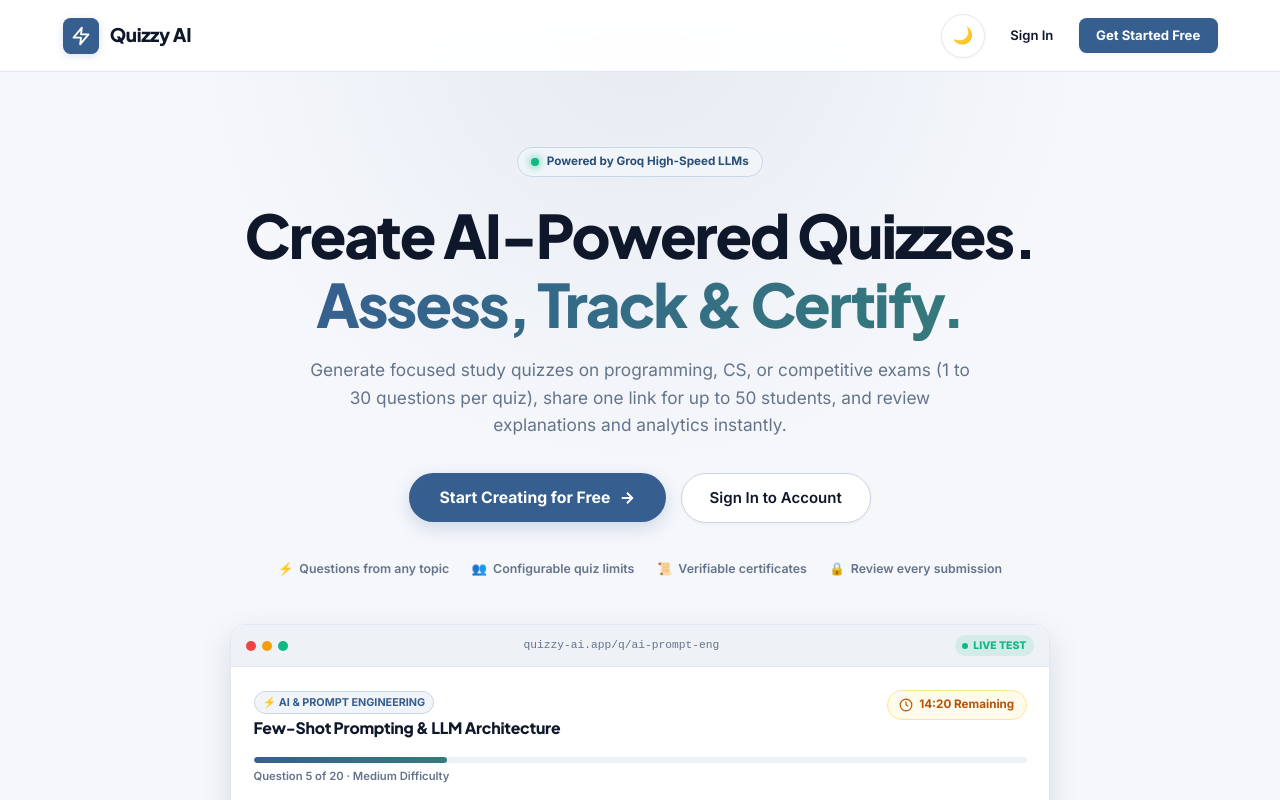
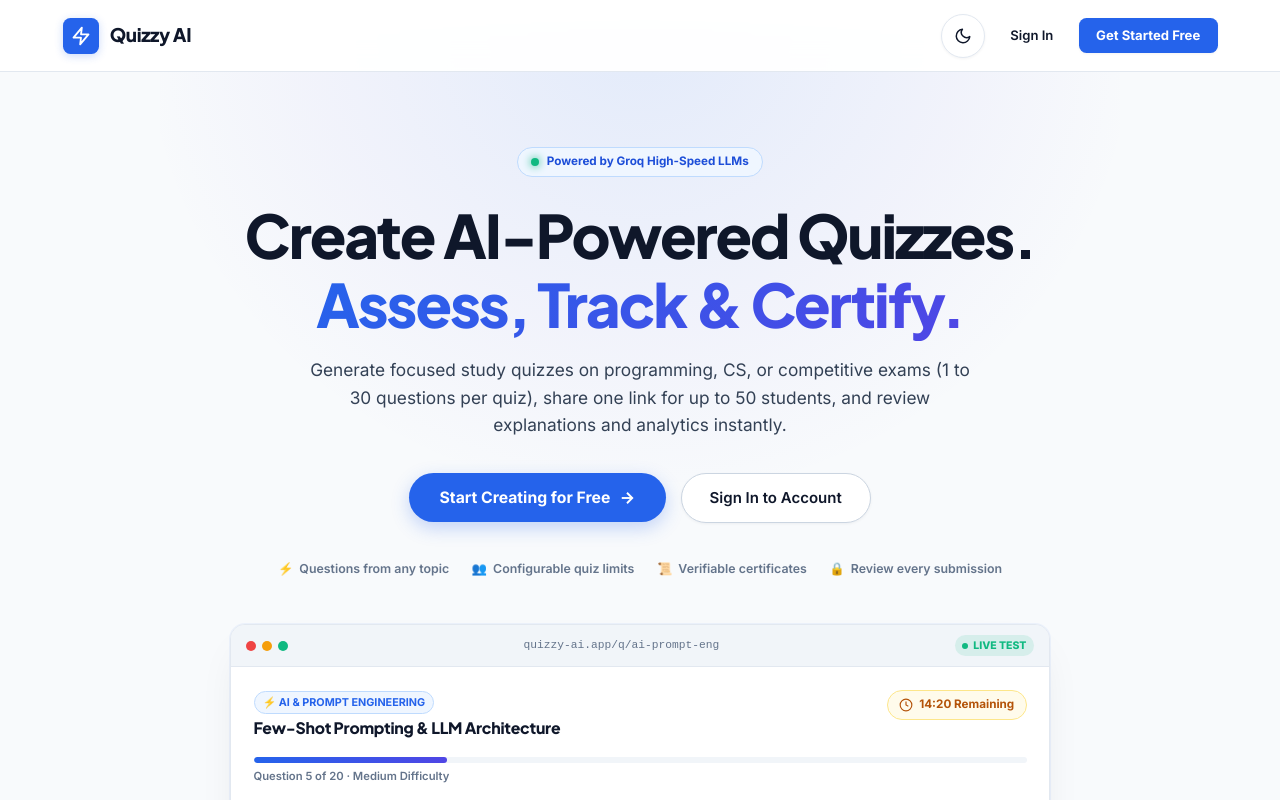
Before and after one commit to Surya0127ks/Ai-powered-quiz-Generator, an Angular app in the folder frontend/: page / in a window 1280 px wide. Shown: the top 800 px of the page. Built offline with nearby package versions, Linux system fonts and the light colour scheme.

Commit message:
style: upgrade muted slate palette to crisp sapphire-blue and indigo study theme

```diff
--- a/frontend/src/app/app.component.ts
+++ b/frontend/src/app/app.component.ts
@@ -83,7 +83,23 @@ import { UserRole } from './core/models/auth.model';
               [attr.aria-pressed]="themeService.isDarkMode()"
               [title]="themeService.isDarkMode() ? 'Switch to Light Mode' : 'Switch to Dark Mode'"
             >
-              {{ themeService.isDarkMode() ? '☀️' : '🌙' }}
+              @if (themeService.isDarkMode()) {
+                <svg width="18" height="18" viewBox="0 0 24 24" fill="none" stroke="currentColor" stroke-width="2" stroke-linecap="round" stroke-linejoin="round" aria-hidden="true">
+                  <circle cx="12" cy="12" r="5"></circle>
+                  <line x1="12" y1="1" x2="12" y2="3"></line>
+                  <line x1="12" y1="21" x2="12" y2="23"></line>
+                  <line x1="4.22" y1="4.22" x2="5.64" y2="5.64"></line>
+                  <line x1="18.36" y1="18.36" x2="19.78" y2="19.78"></line>
+                  <line x1="1" y1="12" x2="3" y2="12"></line>
+                  <line x1="21" y1="12" x2="23" y2="12"></line>
+                  <line x1="4.22" y1="19.78" x2="5.64" y2="18.36"></line>
+                  <line x1="18.36" y1="5.64" x2="19.78" y2="4.22"></line>
+                </svg>
+              } @else {
+                <svg width="18" height="18" viewBox="0 0 24 24" fill="none" stroke="currentColor" stroke-width="2" stroke-linecap="round" stroke-linejoin="round" aria-hidden="true">
+                  <path d="M21 12.79A9 9 0 1 1 11.21 3 7 7 0 0 0 21 12.79z"></path>
+                </svg>
+              }
             </button>
 
             @if (authService.isAuthenticated()) {
@@ -271,7 +287,7 @@ import { UserRole } from './core/models/auth.model';
       display: flex;
       align-items: center;
       justify-content: center;
-      box-shadow: 0 2px 8px rgba(54, 95, 143, 0.18);
+      box-shadow: 0 2px 8px rgba(37, 99, 235, 0.24);
     }
     .brand-title {
       font-family: var(--font-heading);
--- a/frontend/src/app/features/courses/certificate-verify/certificate-verify.component.ts
+++ b/frontend/src/app/features/courses/certificate-verify/certificate-verify.component.ts
@@ -73,7 +73,7 @@ import { VerifyCertificateResult } from '../../../core/models/certificate.model'
     .glass-panel { background: var(--bg-surface); border: 1px solid var(--border-hairline); border-radius: 1rem; padding: 1.75rem; box-shadow: 0 4px 16px rgba(15, 23, 42, 0.05); }
     .search-form { display: flex; gap: 0.75rem; }
     .form-control { flex: 1; background: var(--bg-app); border: 1px solid var(--border-hairline); border-radius: 0.5rem; padding: 0.8rem 1rem; color: var(--text-body); outline: none; font-size: 0.95rem; min-width: 0; }
-    .form-control:focus { border-color: var(--color-primary-500); box-shadow: 0 0 0 3px rgba(74, 124, 179, 0.14); }
+    .form-control:focus { border-color: var(--color-primary-500); box-shadow: 0 0 0 3px rgba(37, 99, 235, 0.16); }
     .margin-top { margin-top: 1.5rem; }
     .result-card.valid { border-color: var(--color-success-border); background: var(--color-success-bg); }
     .result-card.invalid { border-color: var(--color-danger-border); background: var(--color-danger-bg); }
--- a/frontend/src/app/features/dashboard/dashboard.component.ts
+++ b/frontend/src/app/features/dashboard/dashboard.component.ts
@@ -1157,8 +1157,10 @@ import { UserQuizDashboardSummary, UserAttemptItem, UserQuizItem, QuizLeaderboar
         box-shadow: 0 16px 40px rgba(0, 0, 0, 0.08);
       }
     }
-    .card-indigo, .card-purple, .card-emerald, .card-amber { border-left: 3px solid var(--color-primary-600) !important; }
-    .icon-purple, .icon-emerald, .icon-amber { background: var(--color-primary-50); color: var(--color-primary-600); }
+    .card-indigo  { border-left: 3px solid var(--color-primary-600) !important; }
+    .card-purple  { border-left: 3px solid var(--color-ai-purple) !important; }
+    .card-emerald { border-left: 3px solid var(--color-success-text) !important; }
+    .card-amber   { border-left: 3px solid var(--color-warning-text) !important; }
 
     .stat-card-top {
       display: flex;
--- a/frontend/src/app/features/landing/landing.component.ts
+++ b/frontend/src/app/features/landing/landing.component.ts
@@ -40,7 +40,23 @@ interface FaqItem {
               [attr.aria-pressed]="themeService.isDarkMode()"
               [title]="themeService.isDarkMode() ? 'Switch to Light Mode' : 'Switch to Dark Mode'"
             >
-              {{ themeService.isDarkMode() ? '☀️' : '🌙' }}
+              @if (themeService.isDarkMode()) {
+                <svg width="18" height="18" viewBox="0 0 24 24" fill="none" stroke="currentColor" stroke-width="2" stroke-linecap="round" stroke-linejoin="round" aria-hidden="true">
+                  <circle cx="12" cy="12" r="5"></circle>
+                  <line x1="12" y1="1" x2="12" y2="3"></line>
+                  <line x1="12" y1="21" x2="12" y2="23"></line>
+                  <line x1="4.22" y1="4.22" x2="5.64" y2="5.64"></line>
+                  <line x1="18.36" y1="18.36" x2="19.78" y2="19.78"></line>
+                  <line x1="1" y1="12" x2="3" y2="12"></line>
+                  <line x1="21" y1="12" x2="23" y2="12"></line>
+                  <line x1="4.22" y1="19.78" x2="5.64" y2="18.36"></line>
+                  <line x1="18.36" y1="5.64" x2="19.78" y2="4.22"></line>
+                </svg>
+              } @else {
+                <svg width="18" height="18" viewBox="0 0 24 24" fill="none" stroke="currentColor" stroke-width="2" stroke-linecap="round" stroke-linejoin="round" aria-hidden="true">
+                  <path d="M21 12.79A9 9 0 1 1 11.21 3 7 7 0 0 0 21 12.79z"></path>
+                </svg>
+              }
             </button>
 
             @if (authService.isAuthenticated()) {
@@ -467,7 +483,7 @@ interface FaqItem {
       display: flex;
       align-items: center;
       justify-content: center;
-      box-shadow: 0 2px 8px rgba(54, 95, 143, 0.18);
+      box-shadow: 0 2px 8px rgba(37, 99, 235, 0.24);
     }
     .brand-name-group {
       display: flex;
@@ -582,9 +598,9 @@ interface FaqItem {
       top: -50px;
       left: 50%;
       transform: translateX(-50%);
-      width: 70vw;
-      height: 450px;
-      background: radial-gradient(ellipse at top, rgba(54, 95, 143, 0.08) 0%, transparent 70%);
+      width: 75vw;
+      height: 460px;
+      background: radial-gradient(ellipse at top, rgba(37, 99, 235, 0.10) 0%, rgba(79, 70, 229, 0.04) 48%, transparent 74%);
       pointer-events: none;
       z-index: 0;
     }
@@ -638,7 +654,7 @@ interface FaqItem {
 
     .hero-subtitle {
       font-size: clamp(1rem, 2vw, 1.15rem);
-      color: var(--text-muted);
+      color: var(--text-body);
       line-height: 1.6;
       max-width: 680px;
       margin-bottom: 2.25rem;
@@ -664,12 +680,12 @@ interface FaqItem {
       padding: 0.85rem 2rem;
       border-radius: 9999px;
       text-decoration: none;
-      box-shadow: 0 6px 18px rgba(54, 95, 143, 0.2);
+      box-shadow: 0 6px 18px rgba(37, 99, 235, 0.26);
       transition: all 0.2s cubic-bezier(0.16, 1, 0.3, 1);
       &:hover {
         background: var(--color-primary-700);
         transform: translateY(-2px);
-        box-shadow: 0 8px 22px rgba(54, 95, 143, 0.24);
+        box-shadow: 0 10px 24px rgba(37, 99, 235, 0.32);
       }
     }
 
@@ -723,7 +739,7 @@ interface FaqItem {
       border: 1px solid var(--border-hairline);
       border-radius: var(--radius-xl);
       overflow: hidden;
-      box-shadow: var(--shadow-lg);
+      box-shadow: 0 20px 44px -14px rgba(15, 23, 42, 0.10), 0 0 0 1px rgba(37, 99, 235, 0.06);
       text-align: left;
     }
 
@@ -1075,7 +1091,7 @@ interface FaqItem {
     }
     .role-card.highlight-role {
       border-color: var(--color-primary-500);
-      box-shadow: 0 6px 20px rgba(54, 95, 143, 0.1);
+      box-shadow: 0 8px 24px rgba(37, 99, 235, 0.10);
     }
     .role-card.govt-role-card {
       border-color: var(--color-primary-300);
--- a/frontend/src/index.html
+++ b/frontend/src/index.html
@@ -28,7 +28,7 @@
   <meta name="twitter:image" content="/assets/images/ai_quiz.png">
 
   <!-- Theme Color for Mobile Browsers -->
-  <meta name="theme-color" content="#365f8f">
+  <meta name="theme-color" content="#2563eb">
 
   <!-- Google Fonts: Plus Jakarta Sans, Inter, & Cinzel for Formal Certificates -->
   <link rel="preconnect" href="https://fonts.googleapis.com">
--- a/frontend/src/styles.scss
+++ b/frontend/src/styles.scss
@@ -17,38 +17,38 @@
   --space-10: 2.5rem;
   --space-12: 3rem;
 
-  /* ---------- Primary Brand (calm slate blue) ---------- */
-  --color-primary-50:  #f1f5f9;
-  --color-primary-100: #e2eaf2;
-  --color-primary-200: #c8d7e6;
-  --color-primary-300: #a4bdd4;
-  --color-primary-400: #789bbd;
-  --color-primary-500: #527da5;
-  --color-primary-600: #365f8f;
-  --color-primary-700: #2b4e78;
-  --color-primary-800: #223e61;
+  /* ---------- Primary Brand (Crisp Study Sapphire) ---------- */
+  --color-primary-50:  #eff6ff;
+  --color-primary-100: #dbeafe;
+  --color-primary-200: #bfdbfe;
+  --color-primary-300: #93c5fd;
+  --color-primary-400: #60a5fa;
+  --color-primary-500: #3b82f6;
+  --color-primary-600: #2563eb;
+  --color-primary-700: #1d4ed8;
+  --color-primary-800: #1e40af;
 
   /* Backward Compatibility Aliases */
   --color-primary:       var(--color-primary-600);
   --color-primary-hover: var(--color-primary-700);
   --color-primary-active:var(--color-primary-800);
 
-  /* ---------- AI Accent (restrained teal-blue) ---------- */
-  --color-ai-start: #347a7b;
-  --color-ai-end:   #365f8f;
+  /* ---------- AI Accent (Crisp Indigo-to-Sapphire) ---------- */
+  --color-ai-start: #4f46e5;
+  --color-ai-end:   #2563eb;
   --gradient-ai: linear-gradient(135deg, var(--color-ai-start), var(--color-ai-end));
 
   --color-ai-gradient:       var(--gradient-ai);
-  --color-ai-gradient-hover: linear-gradient(135deg, #28696b 0%, #2b4e78 100%);
-  --color-ai-purple:         #347a7b;
-  --color-ai-bg:             #edf5f4;
-  --color-ai-border:         #c6ddda;
+  --color-ai-gradient-hover: linear-gradient(135deg, #4338ca 0%, #1d4ed8 100%);
+  --color-ai-purple:         #4f46e5;
+  --color-ai-bg:             #eef2ff;
+  --color-ai-border:         #c7d2fe;
 
-  /* ---------- DEFAULT LIGHT MODE CANVAS (Study-friendly soft paper slate) ---------- */
-  --bg-app:      #f5f7fb;      /* Soft eye-relaxing study canvas */
+  /* ---------- DEFAULT LIGHT MODE CANVAS (Study-friendly crisp slate) ---------- */
+  --bg-app:      #f8fafc;      /* Soft clean eye-relaxing study canvas */
   --bg-surface:  #ffffff;      /* Clean card surface */
   --bg-card:     var(--bg-surface);
-  --bg-hover:    #eef2f7;
+  --bg-hover:    #f1f5f9;
   --bg-subtle:   #f8fafc;
   --border-hairline: #e2e8f0;  /* Crisp hairline border */
   --border-strong:   #cbd5e1;
@@ -118,22 +118,22 @@
   --shadow-sm: 0 1px 3px rgba(15, 23, 42, 0.05);
   --shadow-md: 0 4px 12px rgba(15, 23, 42, 0.08);
   --shadow-lg: 0 12px 32px rgba(15, 23, 42, 0.12);
-  --shadow-ai: 0 4px 14px rgba(52, 122, 123, 0.18);
+  --shadow-ai: 0 4px 14px rgba(37, 99, 235, 0.22);
 
   --transition-fast: 150ms ease;
   --transition-base: 200ms ease;
-  --focus-ring: 0 0 0 2px rgba(54, 95, 143, 0.35);
+  --focus-ring: 0 0 0 2px rgba(37, 99, 235, 0.35);
 
   /* Navbar, Hero & White Day Footer Variables */
-  --nav-bg: rgba(255, 255, 255, 0.95);
+  --nav-bg: rgba(255, 255, 255, 0.94);
   --nav-border: #e2e8f0;
-  --hero-bg: linear-gradient(135deg, #ffffff 0%, #f3f6f9 100%);
-  --hero-border: #cbd5e1;
+  --hero-bg: linear-gradient(135deg, #ffffff 0%, #eff6ff 100%);
+  --hero-border: #dbeafe;
   --hero-text: #0f172a;
   --hero-desc: #334155;
-  --hero-badge-bg: #f1f5f9;
-  --hero-badge-color: #365f8f;
-  --hero-badge-border: #c8d7e6;
+  --hero-badge-bg: #eff6ff;
+  --hero-badge-color: #1d4ed8;
+  --hero-badge-border: #bfdbfe;
 
   /* DAY MODE WHITE FOOTER */
   --footer-bg: #ffffff;
@@ -149,22 +149,23 @@
    ============================================================ */
 [data-theme="dark"] {
   color-scheme: dark;
-  --color-primary-50:  rgba(96, 132, 170, 0.14);
-  --color-primary-100: rgba(96, 132, 170, 0.22);
-  --color-primary-200: rgba(128, 162, 198, 0.38);
-  --color-primary-300: rgba(151, 182, 212, 0.55);
-  --color-primary-400: #9bb7d3;
-  --color-primary-500: #83a6c8;
-  --color-primary-600: #6f96bd;
-  --color-primary-700: #527da5;
+  --color-primary-50:  rgba(59, 130, 246, 0.14);
+  --color-primary-100: rgba(59, 130, 246, 0.24);
+  --color-primary-200: rgba(96, 165, 250, 0.38);
+  --color-primary-300: rgba(147, 197, 253, 0.55);
+  --color-primary-400: #93c5fd;
+  --color-primary-500: #60a5fa;
+  --color-primary-600: #3b82f6;
+  --color-primary-700: #2563eb;
 
-  --color-ai-start: #4f9b9b;
-  --color-ai-end:   #6f96bd;
+  --color-ai-start: #6366f1;
+  --color-ai-end:   #3b82f6;
   --gradient-ai: linear-gradient(135deg, var(--color-ai-start), var(--color-ai-end));
+  --color-ai-gradient-hover: linear-gradient(135deg, #4f46e5 0%, #2563eb 100%);
 
-  --color-ai-purple: #76b5b0;
-  --color-ai-bg:     rgba(79, 155, 155, 0.14);
-  --color-ai-border: rgba(118, 181, 176, 0.35);
+  --color-ai-purple: #818cf8;
+  --color-ai-bg:     rgba(99, 102, 241, 0.15);
+  --color-ai-border: rgba(129, 140, 248, 0.35);
 
   --bg-app:      #0f172a;      /* Slate 900 canvas */
   --bg-surface:  #1e293b;      /* Slate 800 card surface */
@@ -198,15 +199,15 @@
   --shadow-md: 0 8px 24px rgba(0, 0, 0, 0.45);
   --shadow-lg: 0 16px 40px rgba(0, 0, 0, 0.55);
 
-  --nav-bg: rgba(17, 24, 39, 0.90);
-  --nav-border: #1f2937;
-  --hero-bg: linear-gradient(135deg, #0f172a 0%, #1e293b 100%);
-  --hero-border: #334155;
-  --hero-text: #ffffff;
-  --hero-desc: #c7d2fe;
-  --hero-badge-bg: rgba(168, 85, 247, 0.15);
-  --hero-badge-color: #a8d2cd;
-  --hero-badge-border: rgba(118, 181, 176, 0.35);
+  --nav-bg: rgba(15, 23, 42, 0.92);
+  --nav-border: #1e293b;
+  --hero-bg: linear-gradient(135deg, #0f172a 0%, #172554 100%);
+  --hero-border: #1e3a8a;
+  --hero-text: #f8fafc;
+  --hero-desc: #cbd5e1;
+  --hero-badge-bg: rgba(99, 102, 241, 0.16);
+  --hero-badge-color: #a5b4fc;
+  --hero-badge-border: rgba(129, 140, 248, 0.35);
 
   /* DARK MODE FOOTER */
   --footer-bg: #0b0f19;
```
